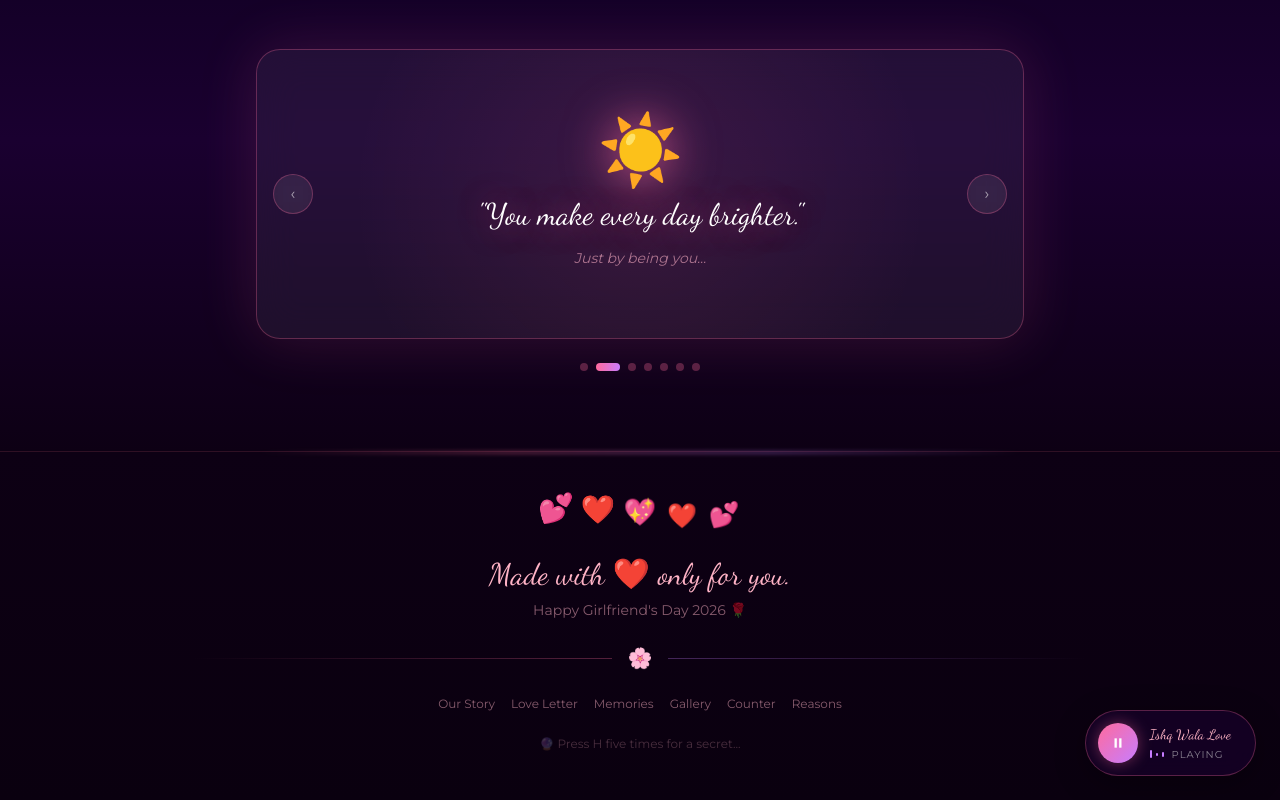
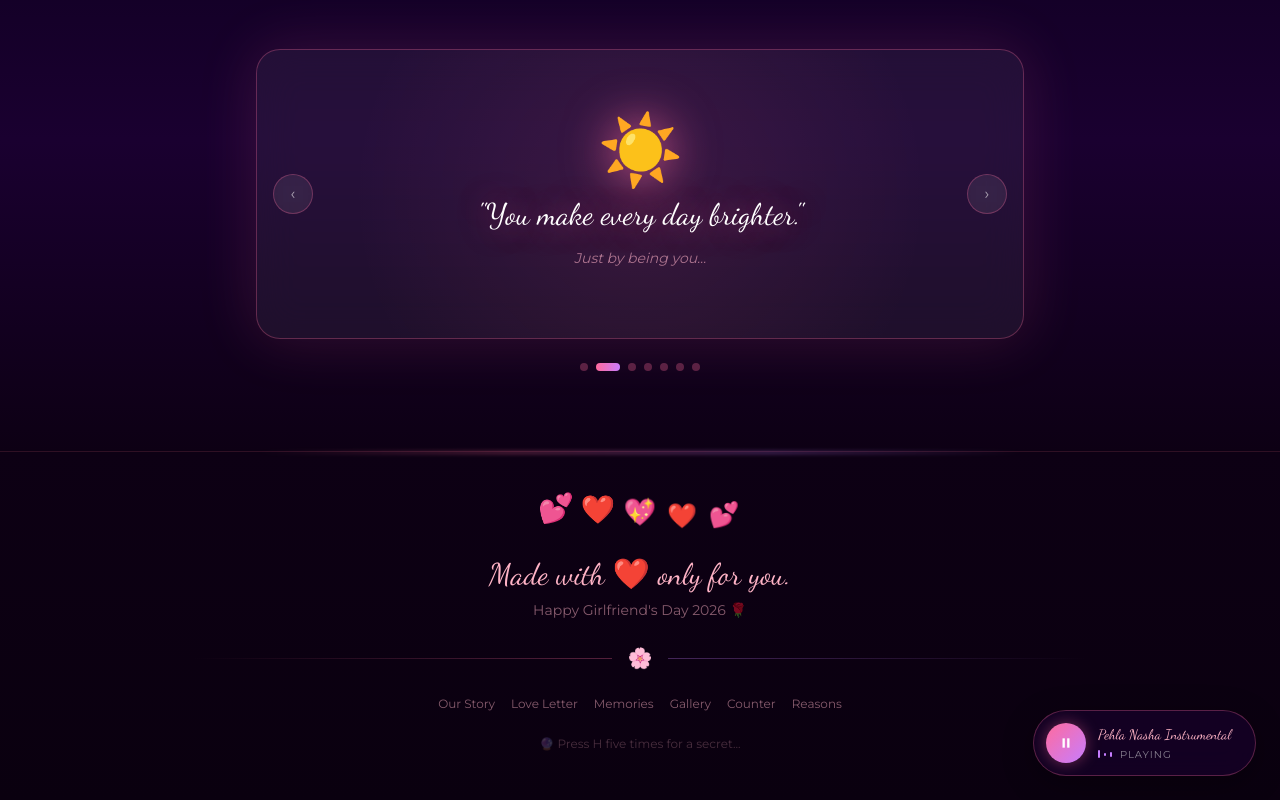
Before and after one commit to Pankajkumar510/girlfriend-day, a React (Vite) app: page / in a window 1280 px wide. Shown: the part 7010-7810 px from the top of the page. Built offline with nearby package versions, Linux system fonts and the light colour scheme.

Commit message:
Update player UI text to Pehla Nasha Instrumental

```diff
--- a/src/components/FloatingMusicPlayer.jsx
+++ b/src/components/FloatingMusicPlayer.jsx
@@ -86,7 +86,7 @@ export default function FloatingMusicPlayer() {
 
         {/* Text */}
         <div className="pr-3 relative z-10 hidden md:block">
-          <p className="font-script text-sm m-0" style={{ color: '#ffb3c6' }}>Ishq Wala Love</p>
+          <p className="font-script text-sm m-0" style={{ color: '#ffb3c6' }}>Pehla Nasha Instrumental</p>
           <div className="flex items-center gap-1 mt-0.5">
             {[1, 2, 3].map((bar) => (
               <motion.div
```
